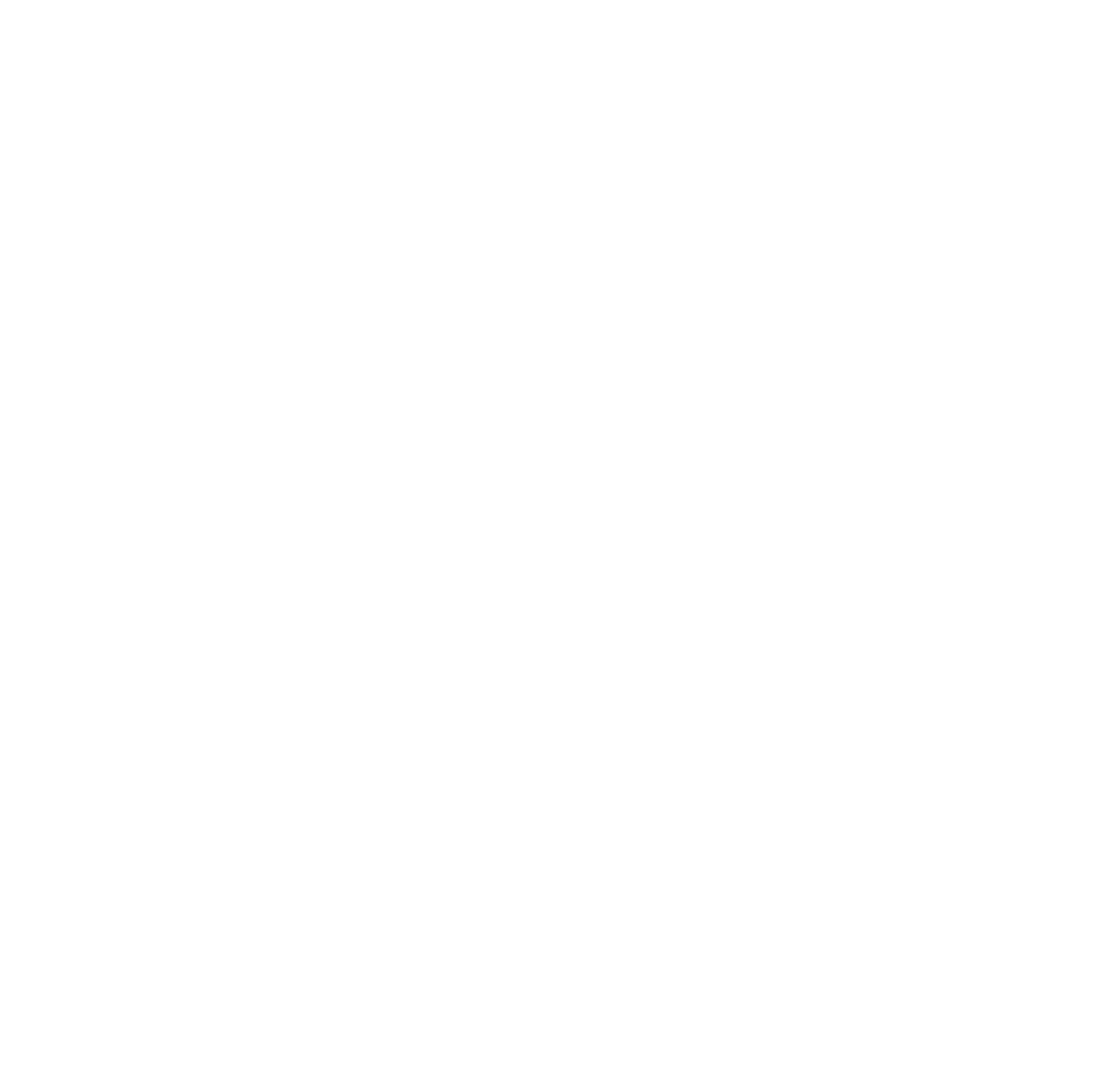
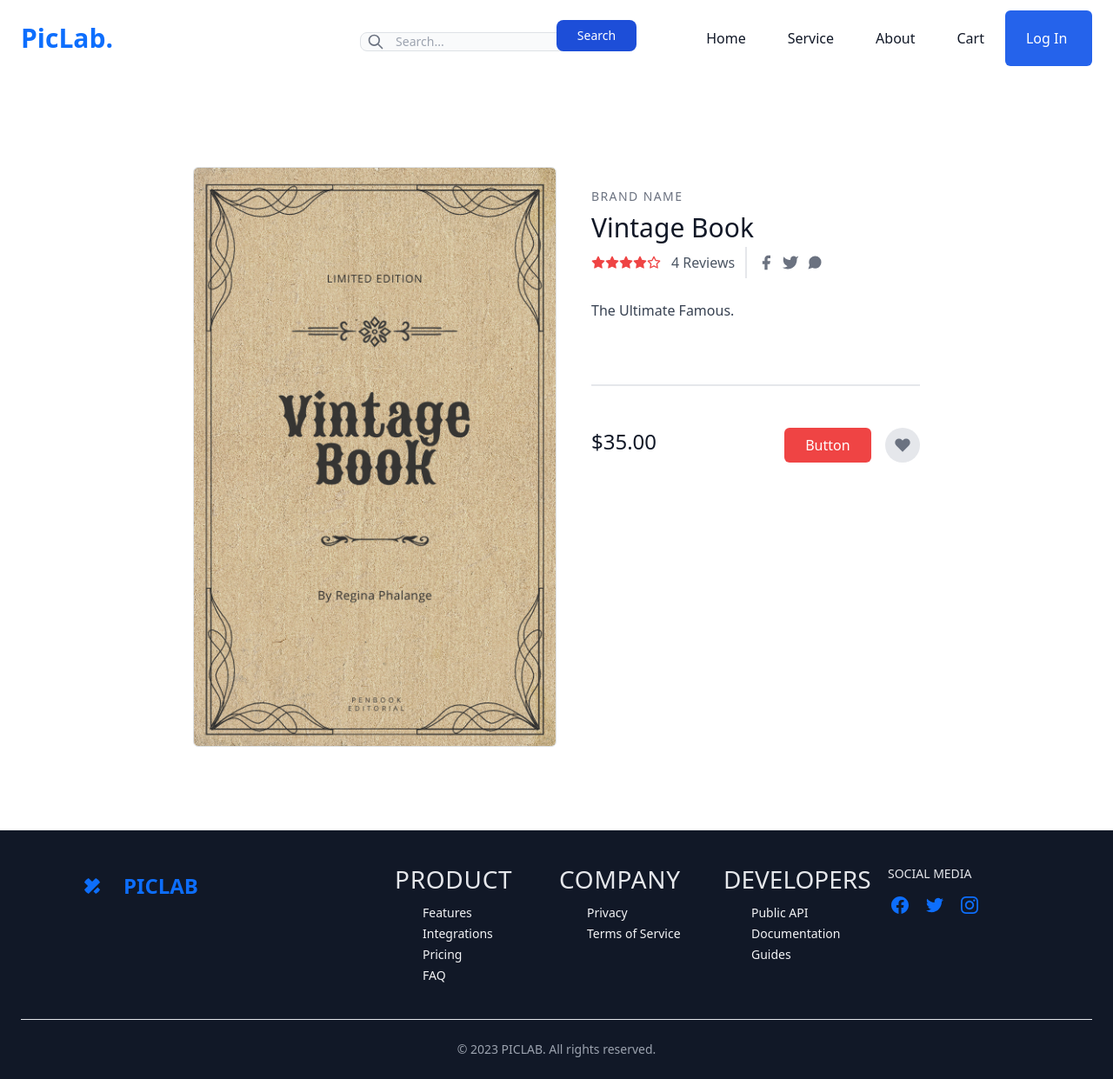
Before and after one commit to sniffex/Pic-Lab, a React (Create React App) app: page /productdetail in a window 1280 px wide. Before the commit this address had no page. Shown: the whole page at 87% size. Before the commit the page ends 800 px from the top, so only its background shows below. Built offline with nearby package versions, Linux system fonts and the light colour scheme.

Commit message:
add product detail

```diff
--- a/src/App.js
+++ b/src/App.js
@@ -5,6 +5,9 @@
 import SignUp from './Pages/SignUp';
 import AboutUs from './Pages/AboutUs';
 import CartItem from './Pages/CartItem';
+import OverView from './components/OverView';
+import ProductDetail from './Pages/ProductDetail';
+
 
 const App = () => {
   return (
@@ -15,6 +18,8 @@
           <Route path='/signup' element={<SignUp />}/>
           <Route path='/aboutus' element={<AboutUs/>}/>
           <Route path='/cart' element={<CartItem/>}/>
+          <Route path='/overview' element={<OverView/>}/>
+          <Route path='/productdetail' element={<ProductDetail/>}/>
         </Routes>
     </Router>
   );
--- /dev/null
+++ b/src/Pages/ProductDetail.js
@@ -0,0 +1,17 @@
+import React from 'react'
+import OverView from '../components/OverView';
+import Footer from '../components/Footer';
+import Navbar from '../components/Navbar';
+
+
+const ProductDetail = () => {
+  return (
+    <>
+        <Navbar/>
+        <OverView/>
+        <Footer/>
+    </>
+  )
+}
+
+export default ProductDetail
--- a/src/components/Carousel.jsx
+++ b/src/components/Carousel.jsx
@@ -1,5 +1,5 @@
 import React from 'react';
-// import Typed from 'react-typed';
+import Typed from 'react-typed';
 
 const Carousel = () => {
   return (
@@ -12,13 +12,13 @@
           <p className='md:text-5xl sm:text-4xl text-xl font-bold py-4'>
             Fast, quality picture for
           </p>
-          {/* <Typed
+          <Typed
           className='md:text-4xl sm:text-3xl text-xl font-bold md:pl-4 pl-2'
             strings={['Designer', 'PhotoGrapher', 'Geek']}
             typeSpeed={140}
             backSpeed={160}
             loop
-          /> */}
+          />
         </div>
         <p className='md:text-2xl text-base font-bold text-gray-500'>From unknown to become globally famous photograhper, using their camera to shoot for payment stack.</p>
         <button className='bg-blue-600 hover:bg-blue-800 w-[200px] rounded-md font-medium my-6 mx-auto py-3 text-white'>Get Started</button>
--- a/src/components/PicList.jsx
+++ b/src/components/PicList.jsx
@@ -5,7 +5,7 @@
     {
       id: 1,
       name: 'Banana',
-      href: '/itemview',
+      href: '/productdetail',
       imageSrc: book1,
       imageAlt: "",
       price: '$35',
```
Also changed, not shown: 1 other file (tests, documents, lock files or other folders).
